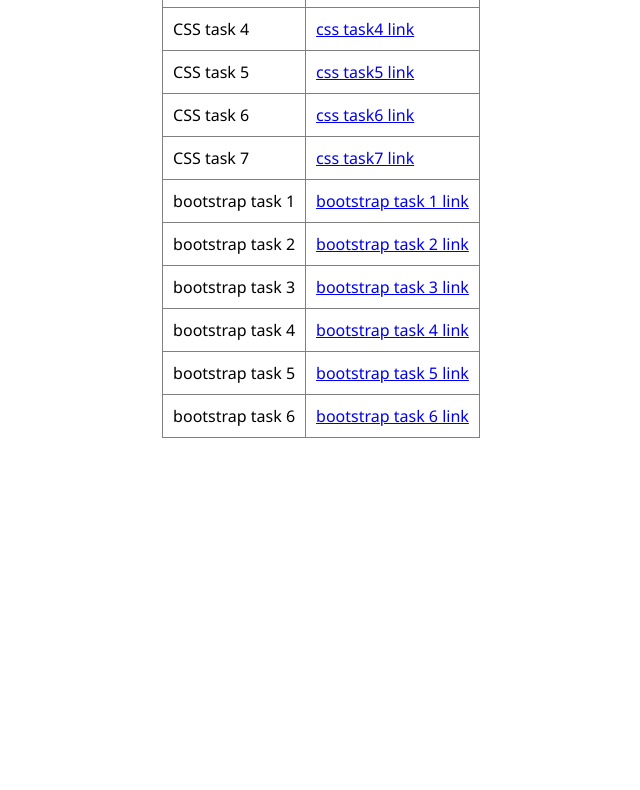
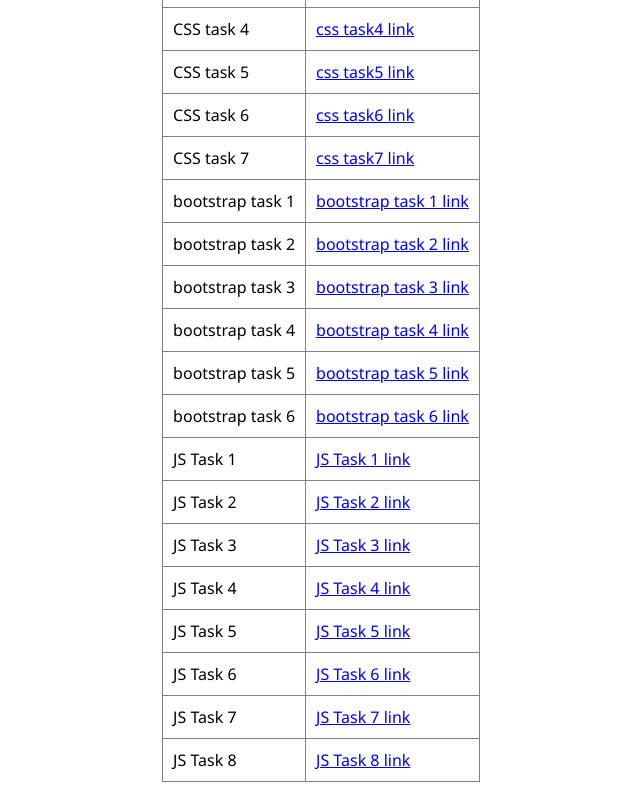
Before and after one commit to ARYANJaisw/merntask, a plain HTML site: page index.html in a window 1280 px wide. Shown: the part 539-1329 px from the top of the page, without its empty margins (319-959 px from the left). Before the commit the page ends 985 px from the top, so only its background shows below. Drawn offline with Linux system fonts and the light colour scheme.

Commit message:
Update index.html

```diff
--- a/index.html
+++ b/index.html
@@ -87,6 +87,38 @@
             <td>bootstrap task 6</td>
             <td><a href="bootstrap6.html">bootstrap task 6 link</a></td>
         </tr>
+        <tr>
+            <td>JS Task 1</td>
+            <td><a href="JS_Task1.html">JS Task 1 link</a></td>
+        </tr>
+        <tr>
+            <td>JS Task 2</td>
+            <td><a href="JS_Task2.html">JS Task 2 link</a></td>
+        </tr>
+        <tr>
+            <td>JS Task 3</td>
+            <td><a href="JS_Task3.html">JS Task 3 link</a></td>
+        </tr>
+        <tr>
+            <td>JS Task 4</td>
+            <td><a href="JS_Task4.html">JS Task 4 link</a></td>
+        </tr>
+        <tr>
+            <td>JS Task 5</td>
+            <td><a href="JS_Task5.html">JS Task 5 link</a></td>
+        </tr>
+        <tr>
+            <td>JS Task 6</td>
+            <td><a href="JS_Task6.html">JS Task 6 link</a></td>
+        </tr>
+        <tr>
+            <td>JS Task 7</td>
+            <td><a href="JS_Task7.html">JS Task 7 link</a></td>
+        </tr>
+        <tr>
+            <td>JS Task 8</td>
+            <td><a href="JS_Task8.html">JS Task 8 link</a></td>
+        </tr>
 
     </table>
 </body>
```
